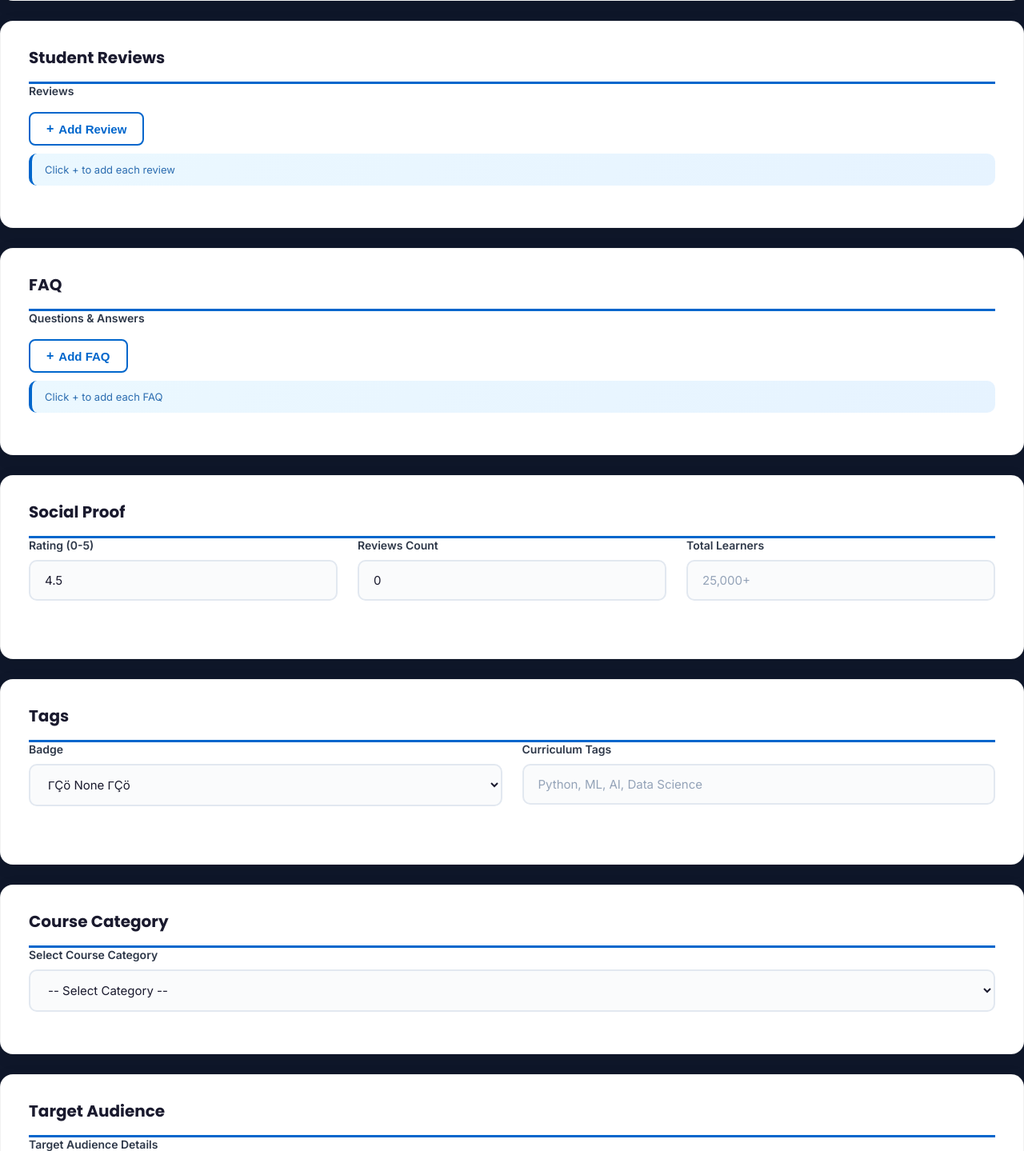
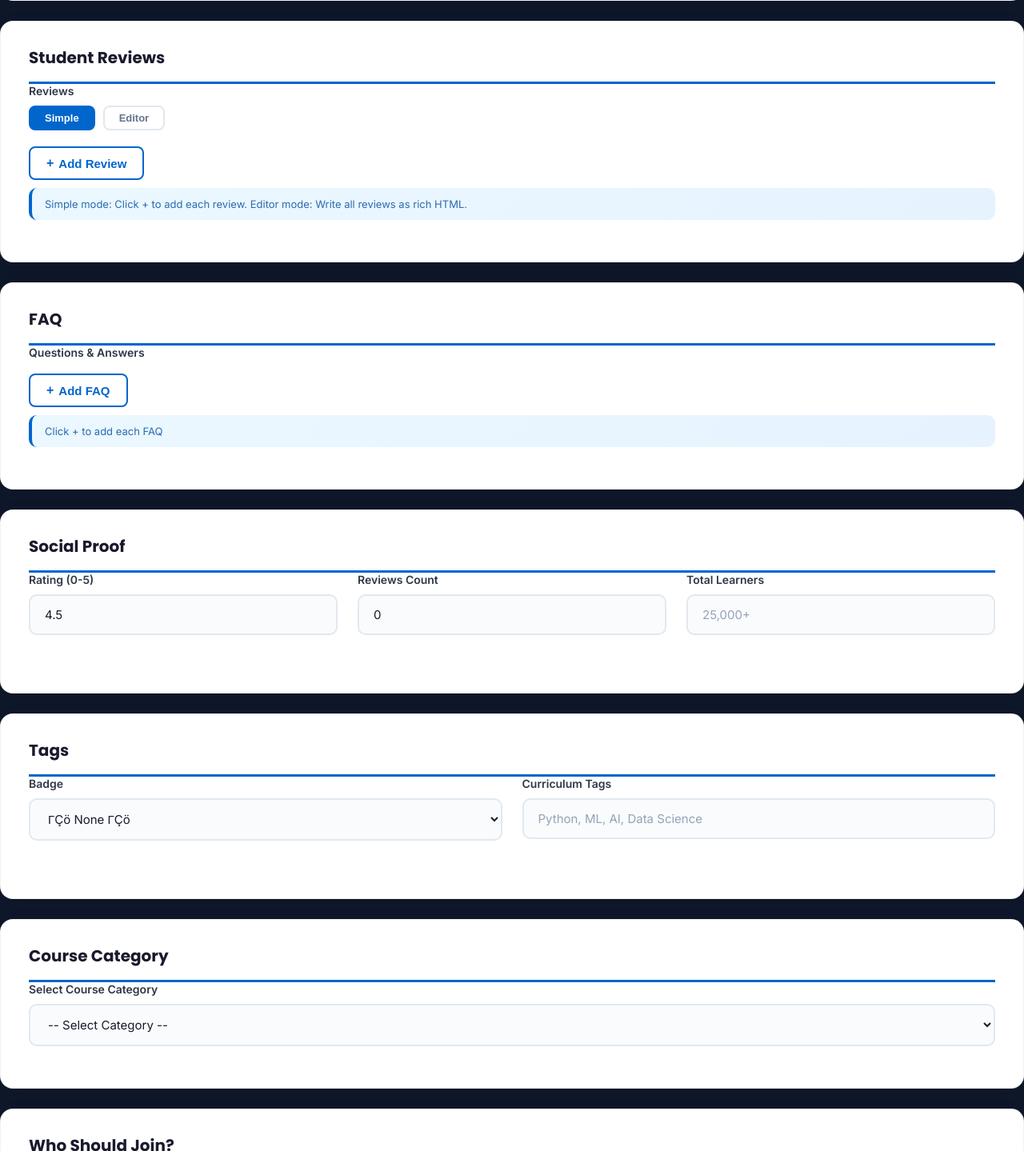
Before and after one commit to akhileshsingh241425-jpg/tranning, a Flask app: page /admin/courses/new in a window 1280 px wide. Shown: the part 5061-6500 px from the top of the page at 80% size. Run offline with Flask 3, Linux system fonts and the light colour scheme; a user stored in the database is signed in; data that the repository does not hold is empty; some libraries are stand-ins or nearby versions.

Commit message:
feat: add Quill editor for Reviews section + reviews_html column

```diff
--- a/backend/app.py
+++ b/backend/app.py
@@ -696,6 +696,7 @@ class Course(db.Model):
     certification_html = db.Column(db.Text, default='')    # WYSIWYG HTML
     prerequisites_html = db.Column(db.Text, default='')    # WYSIWYG HTML
     why_join_html = db.Column(db.Text, default='')         # WYSIWYG HTML
+    reviews_html = db.Column(db.Text, default='')          # WYSIWYG HTML for Reviews
 
     # ---- New Fields for Detailed Course Page ----
     tools_covered = db.Column(db.Text, default='')     # comma-separated or JSON
@@ -873,6 +874,7 @@ class Course(db.Model):
         base['certification_html'] = self.certification_html or ''
         base['prerequisites_html'] = self.prerequisites_html or ''
         base['why_join_html'] = self.why_join_html or ''
+        base['reviews_html'] = self.reviews_html or ''
 
         return base
 
@@ -1634,7 +1636,8 @@ def admin_course_new():
             target_audience_html=request.form.get('target_audience_html', ''),
             certification_html=request.form.get('certification_html', ''),
             prerequisites_html=request.form.get('prerequisites_html', ''),
-            why_join_html=request.form.get('why_join_html', '')
+            why_join_html=request.form.get('why_join_html', ''),
+            reviews_html=request.form.get('reviews_html', '')
         )
         try:
             db.session.add(course)
@@ -1745,6 +1748,7 @@ def admin_course_edit(id):
         course.certification_html = request.form.get('certification_html', '')
         course.prerequisites_html = request.form.get('prerequisites_html', '')
         course.why_join_html = request.form.get('why_join_html', '')
+        course.reviews_html = request.form.get('reviews_html', '')
 
         try:
             db.session.commit()
@@ -2996,6 +3000,7 @@ def migrate_db():
             'certification_html': "ALTER TABLE course ADD COLUMN certification_html TEXT DEFAULT ''",
             'prerequisites_html': "ALTER TABLE course ADD COLUMN prerequisites_html TEXT DEFAULT ''",
             'why_join_html': "ALTER TABLE course ADD COLUMN why_join_html TEXT DEFAULT ''",
+            'reviews_html': "ALTER TABLE course ADD COLUMN reviews_html TEXT DEFAULT ''",
         }
         for col_name, sql in course_new_columns.items():
             if col_name not in course_columns:
--- a/backend/templates/admin/course_form.html
+++ b/backend/templates/admin/course_form.html
@@ -406,12 +406,25 @@ textarea.form-control { min-height: 100px; resize: vertical; }
             <h3>Student Reviews</h3>
             <div class="form-group form-group-full">
                 <label>Reviews</label>
-                <div id="reviews-container"></div>
-                <button type="button" class="line-item-add-btn" id="btn-reviews">
-                    <span style="font-size:16px;font-weight:700;">+</span> Add Review
-                </button>
-                <input type="hidden" name="reviews_list" id="reviews-data" value="{{ course.reviews_list if course else '' }}">
-                <div class="section-note">Click + to add each review</div>
+                <div class="rich-toggle-bar">
+                    <button type="button" class="rich-mode-btn active" onclick="switchRichMode('reviews','simple')">Simple</button>
+                    <button type="button" class="rich-mode-btn" onclick="switchRichMode('reviews','editor')">Editor</button>
+                </div>
+                <div id="reviews-simple-wrap">
+                    <div id="reviews-container"></div>
+                    <button type="button" class="line-item-add-btn" id="btn-reviews">
+                        <span style="font-size:16px;font-weight:700;">+</span> Add Review
+                    </button>
+                    <input type="hidden" name="reviews_list" id="reviews-data" value="{{ course.reviews_list if course else '' }}">
+                    <div class="section-note">Simple mode: Click + to add each review. Editor mode: Write all reviews as rich HTML.</div>
+                </div>
+                <div id="reviews-editor-wrap" style="display:none">
+                    <div class="rich-editor-grid">
+                        <div class="rich-editor-col"><div id="reviews-editor"></div></div>
+                        <div class="rich-preview-col"><div class="rich-preview-header">👁️ Live Preview</div><div class="rich-preview" id="reviews-preview"></div></div>
+                    </div>
+                    <input type="hidden" name="reviews_html" id="reviews-html-data" value="{{ course.reviews_html if course else '' }}">
+                </div>
             </div>
         </div>
 
@@ -480,9 +493,9 @@ textarea.form-control { min-height: 100px; resize: vertical; }
         </div>
 
         <div class="form-section">
-            <h3>Target Audience</h3>
+            <h3>Who Should Join?</h3>
             <div class="form-group form-group-full">
-                <label>Target Audience Details</label>
+                <label>Who Should Join? Details</label>
                 <div class="rich-toggle-bar">
                     <button type="button" class="rich-mode-btn active" onclick="switchRichMode('target_audience','simple')">Simple</button>
                     <button type="button" class="rich-mode-btn" onclick="switchRichMode('target_audience','editor')">Editor</button>
@@ -1077,9 +1090,10 @@ textarea.form-control { min-height: 100px; resize: vertical; }
         initFieldEditor('certification', 'Describe certification details...');
         initFieldEditor('prerequisites', 'Describe prerequisites...');
         initFieldEditor('why_join', 'Describe why join this program...');
+        initFieldEditor('reviews', 'Write all student reviews with rich formatting...');
 
         // Add help bar below each editor
-        var editorFields = ['description', 'overview', 'training_schedule', 'target_audience', 'certification', 'curriculum', 'prerequisites', 'why_join'];
+        var editorFields = ['description', 'overview', 'training_schedule', 'target_audience', 'certification', 'curriculum', 'prerequisites', 'why_join', 'reviews'];
         editorFields.forEach(function(field) {
             var wrap = document.getElementById(field + '-editor-wrap');
             if (!wrap) return;
```
Also changed, not shown: src/components/CourseDetail.jsx (+12 -7 lines).
